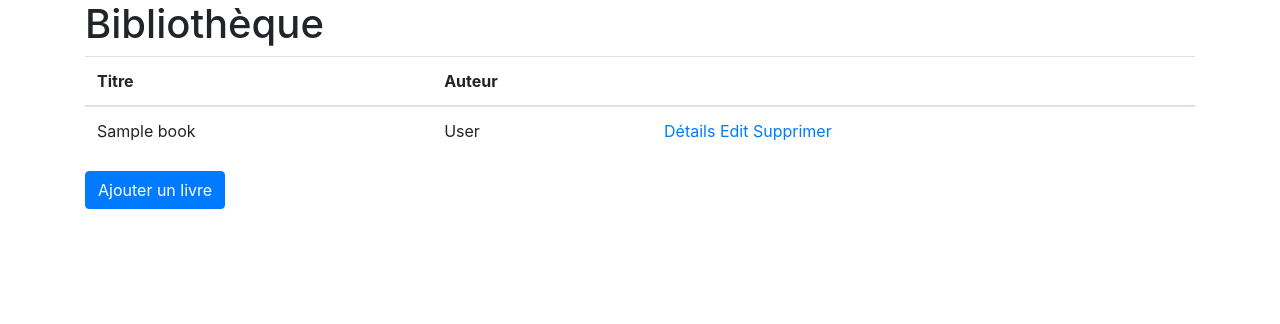
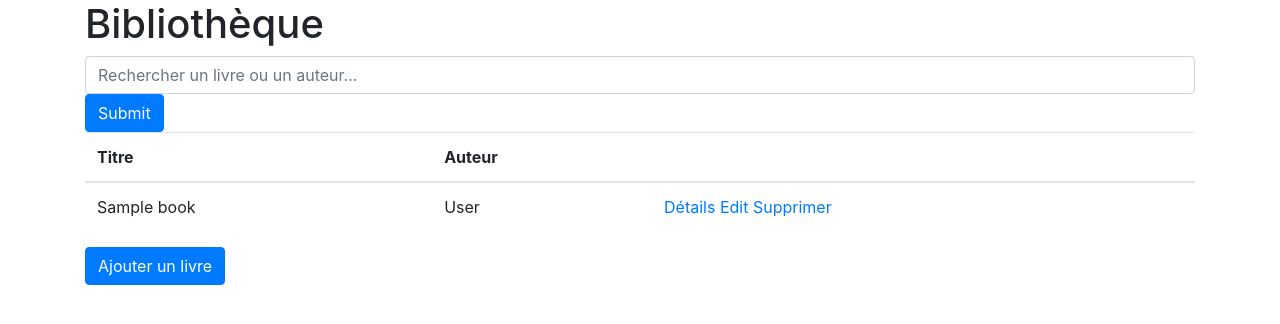
Before and after one commit to Orcrax/library, a PHP site: page / in a window 1280 px wide. Shown: the top 324 px of the page. Run offline with PHP 8.4, Linux system fonts and the light colour scheme; tables that the repository leaves empty or names only in its code hold one stand-in row (values such as "Sample post").

Commit message:
adding searchbar

```diff
--- a/config.php
+++ b/config.php
@@ -6,7 +6,9 @@ try{
     echo 'Erreur : '. $e->getMessage();
     die();
 }
+
 $booksQuery = $pdo->query("SELECT book.*, author.fullname FROM book LEFT JOIN author ON author.id=book.author_id");
 $books = $booksQuery->fetchAll(PDO::FETCH_ASSOC);
 $authorsQuery = $pdo->query("SELECT * FROM author");
 $authors = $authorsQuery->fetchAll(PDO::FETCH_ASSOC);
+$searchinbooks = $pdo->query("SELECT book.*, author.fullname FROM book LEFT JOIN author ON author.id=book.author_id");
--- a/index.php
+++ b/index.php
@@ -5,6 +5,13 @@ $sql = 'SELECT book.*, author.fullname FROM book LEFT JOIN author ON author.id=b
 $query = $pdo->prepare($sql);
 $query->execute();
 $result = $query->fetchAll(PDO::FETCH_ASSOC);
+
+/* ############SEARCHBAR############ */
+if(isset($_GET['searchbar']) && !empty($_GET['searchbar'])){
+    $search = htmlspecialchars($_GET['searchbar']);
+    $searchinbooks = $pdo->query('SELECT book.*, author.fullname FROM book LEFT JOIN author ON author.id=book.author_id WHERE book.title LIKE "%'.$search.'%" OR author.fullname LIKE "%'.$search.'%" ORDER BY id');
+}
+/* ############SEARCHBAR############ */
 ?>
 
 <!doctype html>
@@ -19,6 +26,7 @@ $result = $query->fetchAll(PDO::FETCH_ASSOC);
 <?php
     $books = $pdo->query('SELECT b.*, a.fullname FROM library.book b LEFT JOIN author a on a.id = b.author_id');
 ?>
+
     <main class="container">
         <div class="row">
             <section class="col-12">
@@ -29,16 +37,27 @@ $result = $query->fetchAll(PDO::FETCH_ASSOC);
                     }
                 ?>
                 <h1>Bibliothèque</h1>
+                <div class="form">
+                    <i class="fa fa-search"></i>
+                    <form method="GET">
+                        <input type="search" name="searchbar" placeholder="Rechercher un livre ou un auteur..." class="form-control form-input">
+                        <input class="btn btn-primary" type="submit" name="Rechercher">
+                    </form>
+                </div>
+    <!-- ################################################## -->
+
+    <section class="search_results">
     <table class="table">
         <thead>
             <th>Titre</th>
             <th>Auteur</th>
             <th></th>
         </thead>
+        <?php
+            if($searchinbooks->rowCount() > 0){
+                while($book = $searchinbooks->fetch()){
+                    ?>
                     <tbody>
-                        <?php
-                        foreach($result as $book){
-                        ?>
                     <tr>
                         <td><?= $book['title'] ?></td>
                         <td><?= $book['fullname'] ?></td>
@@ -46,9 +65,16 @@ $result = $query->fetchAll(PDO::FETCH_ASSOC);
                         <a href="erase.php?id=<?= $book['id']?>">Supprimer</a></td>
         <?php
         }
+
+        }else{
             ?>
-                    </tbody>
+            <p>Aucun livre trouvé</p>
+            <?php
+            }
+        ?>
         </table>
+    </section>
+
               <a class="btn btn-primary" href="add.php">Ajouter un livre</a>
             </section>
         </div>
```
Lines whose indentation alone changed are shown as unchanged.
